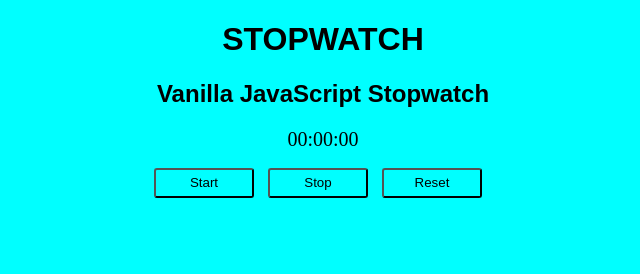
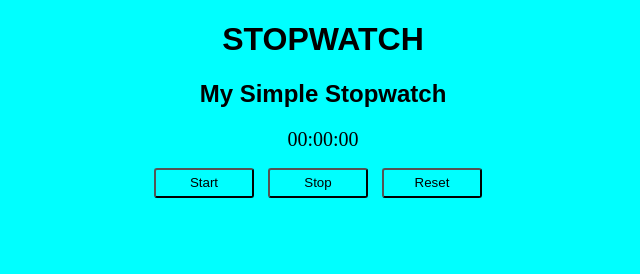
Before and after one commit to Tyrantflood/Stopwatch, a plain HTML site: page PROJECTS-1/INDEX.html in a window 1280 px wide. Shown: the whole page, without its empty margins (325-965 px from the left). Drawn offline with Linux system fonts and the light colour scheme.

Commit message:
Update INDEX.html

```diff
--- a/PROJECTS-1/INDEX.html
+++ b/PROJECTS-1/INDEX.html
@@ -10,7 +10,7 @@
   <body>
     <div class="Stopwatch">
       <h1>STOPWATCH</h1>
-      <h2>Vanilla JavaScript Stopwatch</h2>
+      <h2>My Simple Stopwatch</h2>
       <div id="screen">00:00:00</div>
 
       <button id="Start">Start</button>
```
